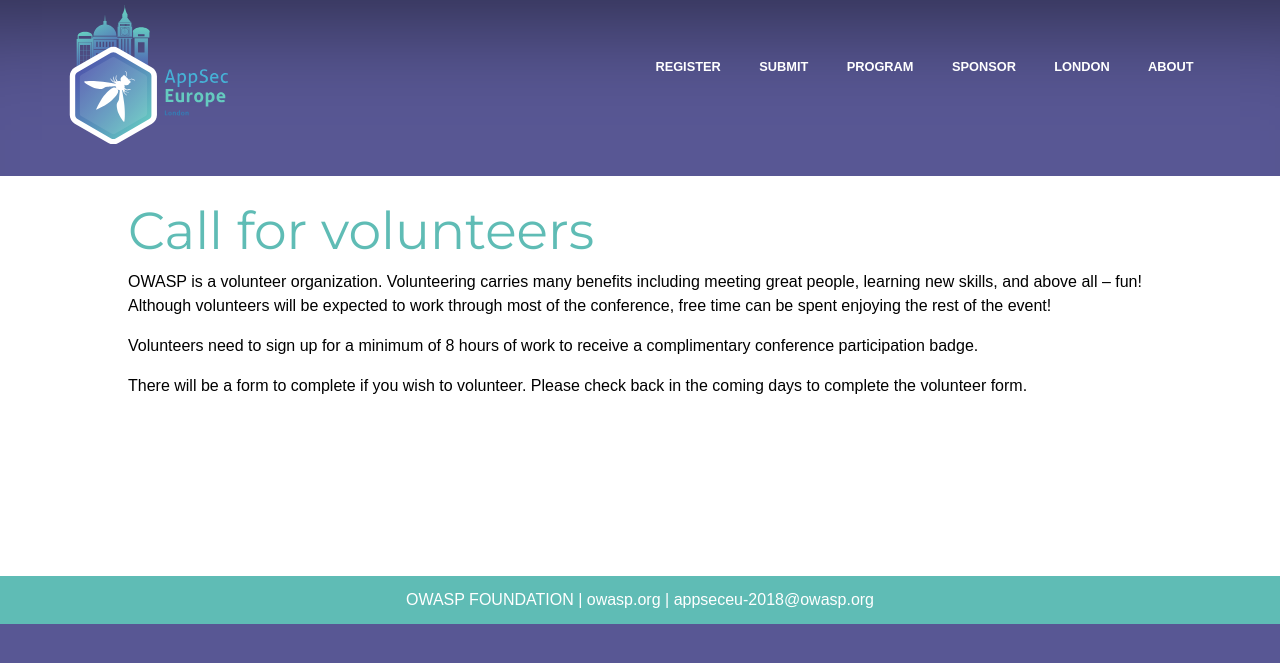
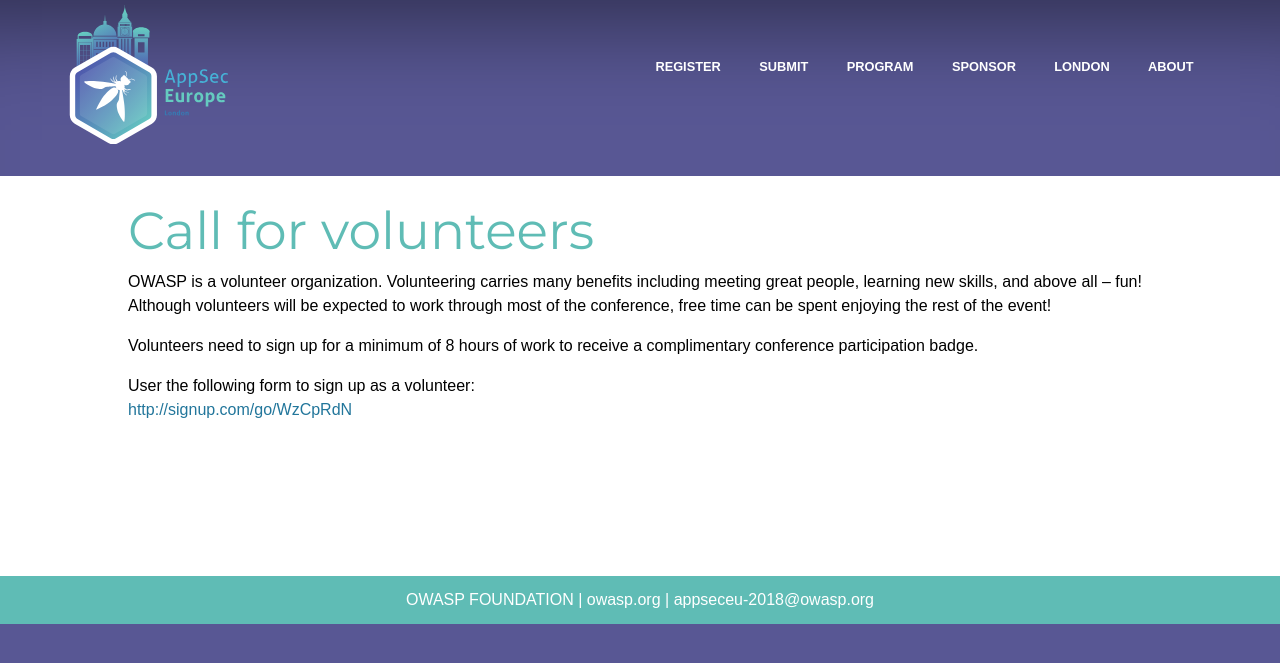
Before and after one commit to OWASP/AppSecEurope2018, a Jekyll site: the page built from program/volunteers.md, in a window 1280 px wide. Shown: the top 663 px of the page. Built offline with Jekyll 4.4.1, drawn with Linux system fonts in a browser that asks for light colours; some web fonts are replaced.

Commit message:
Fixing GA and volunteer

```diff
--- a/_includes/footer.html
+++ b/_includes/footer.html
@@ -10,7 +10,7 @@
 window.dataLayer = window.dataLayer || [];
 function gtag(){ dataLayer.push(arguments); }
 gtag('js', new Date());
-gtag('config', 'UA-4531126');
+gtag('config', 'UA-4531126-8');
 </script>
 
 </body>
--- a/program/volunteers.md
+++ b/program/volunteers.md
@@ -7,4 +7,5 @@
 
 Volunteers need to sign up for a minimum of 8 hours of work to receive a complimentary conference participation badge.
 
-There will be a form to complete if you wish to volunteer.  Please check back in the coming days to complete the volunteer form.
+User the following form to sign up as a volunteer:
+[http://signup.com/go/WzCpRdN](http://signup.com/go/WzCpRdN)
```
